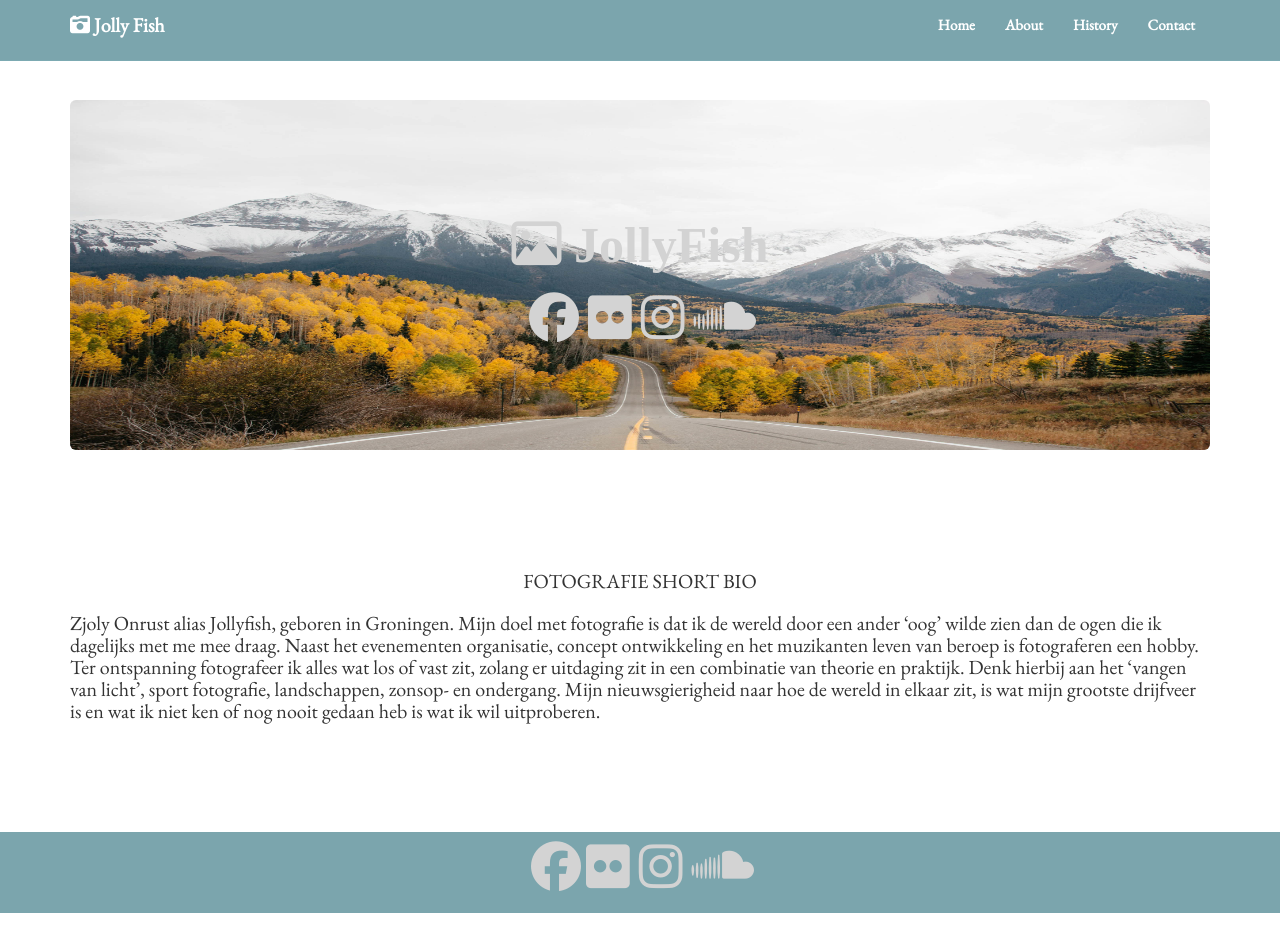
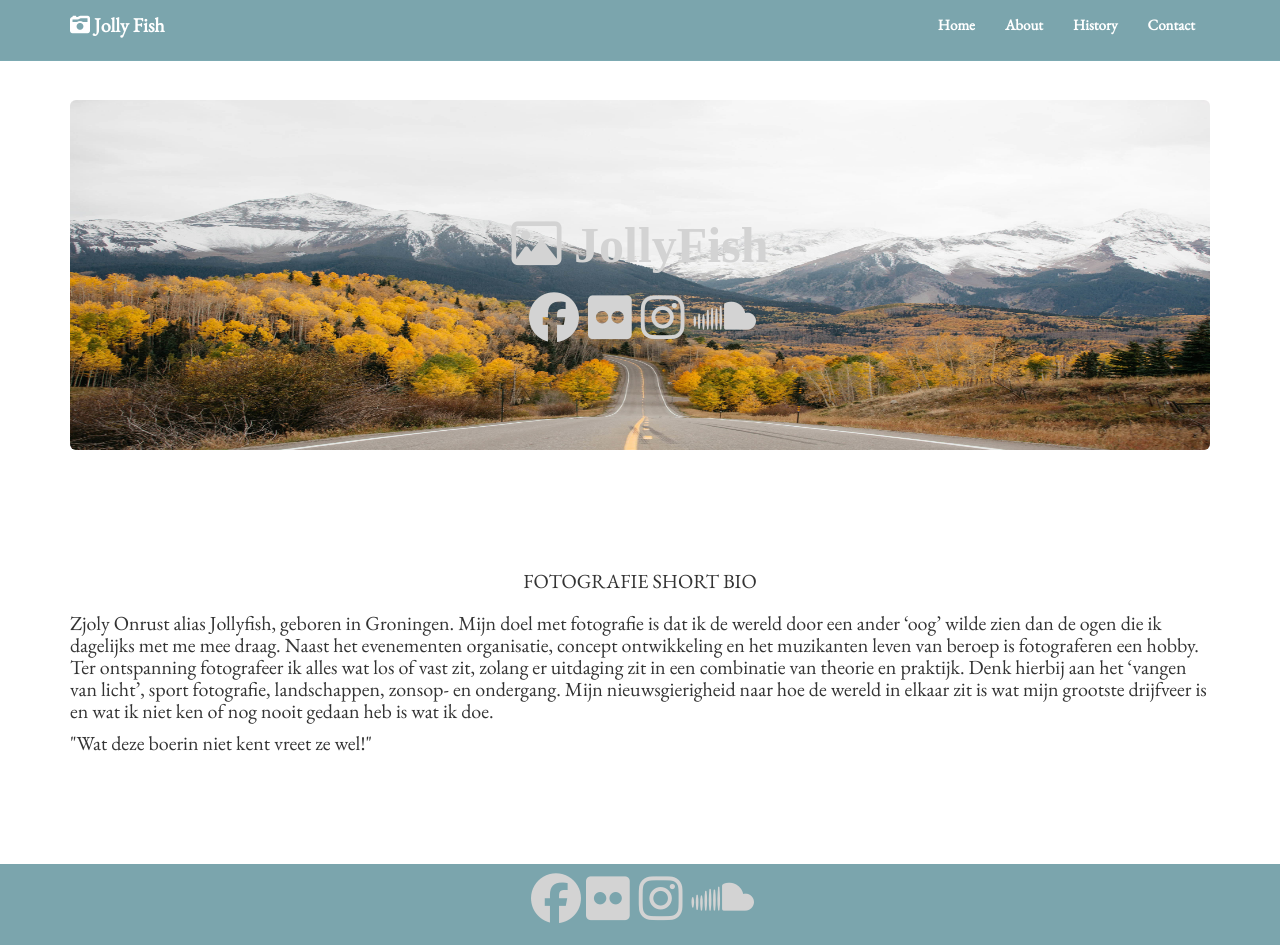
Before and after one commit to jollyfish/jollyfish.github.io, a Jekyll site: the page built from aboutme.md, in a window 1280 px wide and 945 px high. Built offline with Jekyll 4.4.1, drawn with Linux system fonts in a browser that asks for light colours; nearby versions of some CDN libraries; some web fonts are replaced; library files that are not in the unit come from our copies.

Commit message:
Update aboutme.md

```diff
--- a/aboutme.md
+++ b/aboutme.md
@@ -6,5 +6,9 @@ layout: page
 <h2 style="text-align: center;"> FOTOGRAFIE SHORT BIO <h2>
 
 <p>
-Zjoly Onrust alias Jollyfish, geboren in Groningen. Mijn doel met fotografie is dat ik de wereld door een ander ‘oog’ wilde zien dan de ogen die ik dagelijks met me mee draag. Naast het evenementen organisatie, concept ontwikkeling en het muzikanten leven van beroep is fotograferen een hobby. Ter ontspanning fotografeer ik alles wat los of vast zit, zolang er uitdaging zit in een combinatie van theorie en praktijk. Denk hierbij aan het ‘vangen van licht’, sport fotografie, landschappen, zonsop- en ondergang. Mijn nieuwsgierigheid naar hoe de wereld in elkaar zit, is wat mijn grootste drijfveer is en wat ik niet ken of nog nooit gedaan heb is wat ik wil uitproberen.
+Zjoly Onrust alias Jollyfish, geboren in Groningen. Mijn doel met fotografie is dat ik de wereld door een ander ‘oog’ wilde zien dan de ogen die ik dagelijks met me mee draag. Naast het evenementen organisatie, concept ontwikkeling en het muzikanten leven van beroep is fotograferen een hobby. Ter ontspanning fotografeer ik alles wat los of vast zit, zolang er uitdaging zit in een combinatie van theorie en praktijk. Denk hierbij aan het ‘vangen van licht’, sport fotografie, landschappen, zonsop- en ondergang. Mijn nieuwsgierigheid naar hoe de wereld in elkaar zit is wat mijn grootste drijfveer is en wat ik niet ken of nog nooit gedaan heb is wat ik doe.
 </p>
+
+<p>
+  "Wat deze boerin niet kent vreet ze wel!"
+</p>
```
